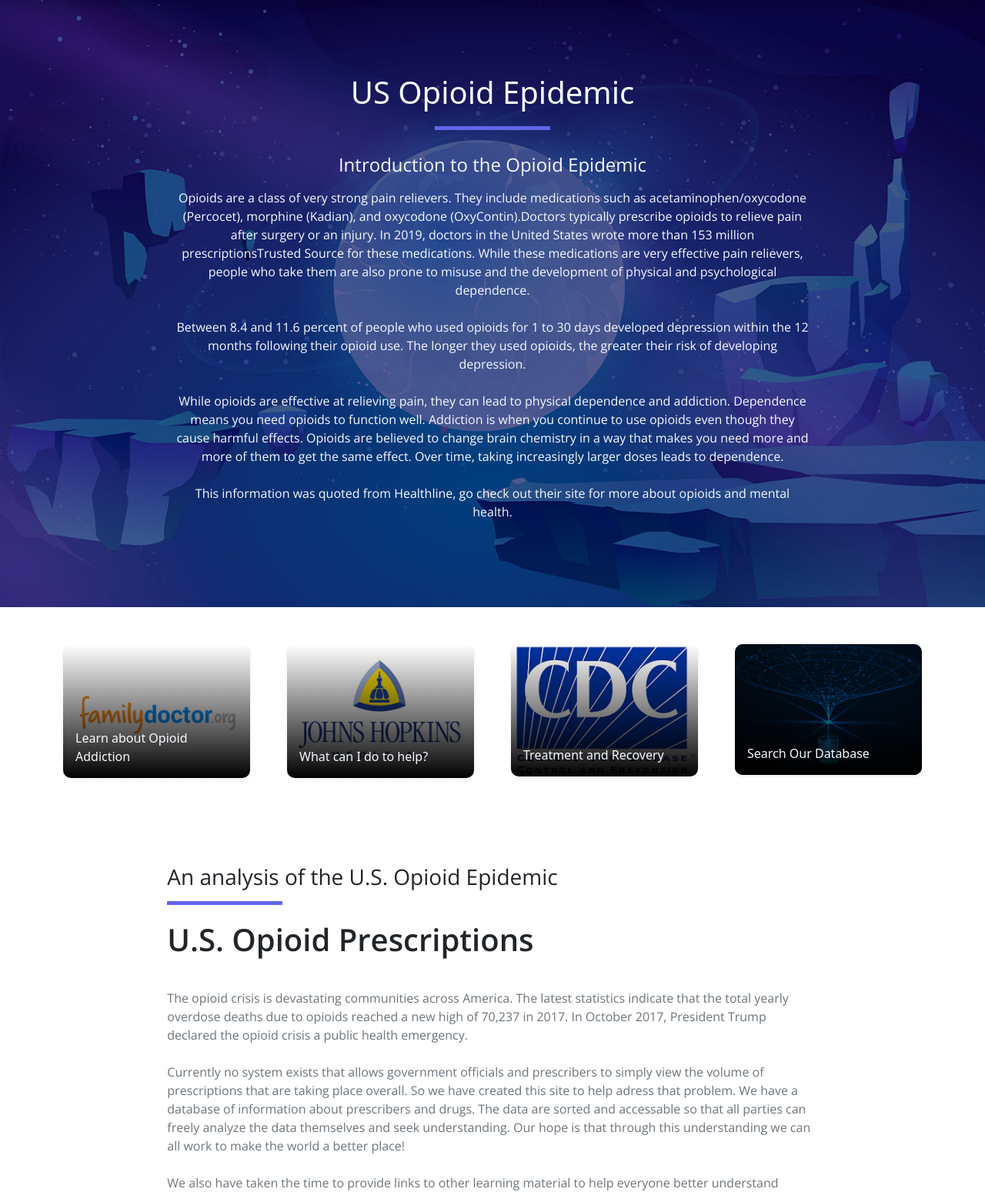
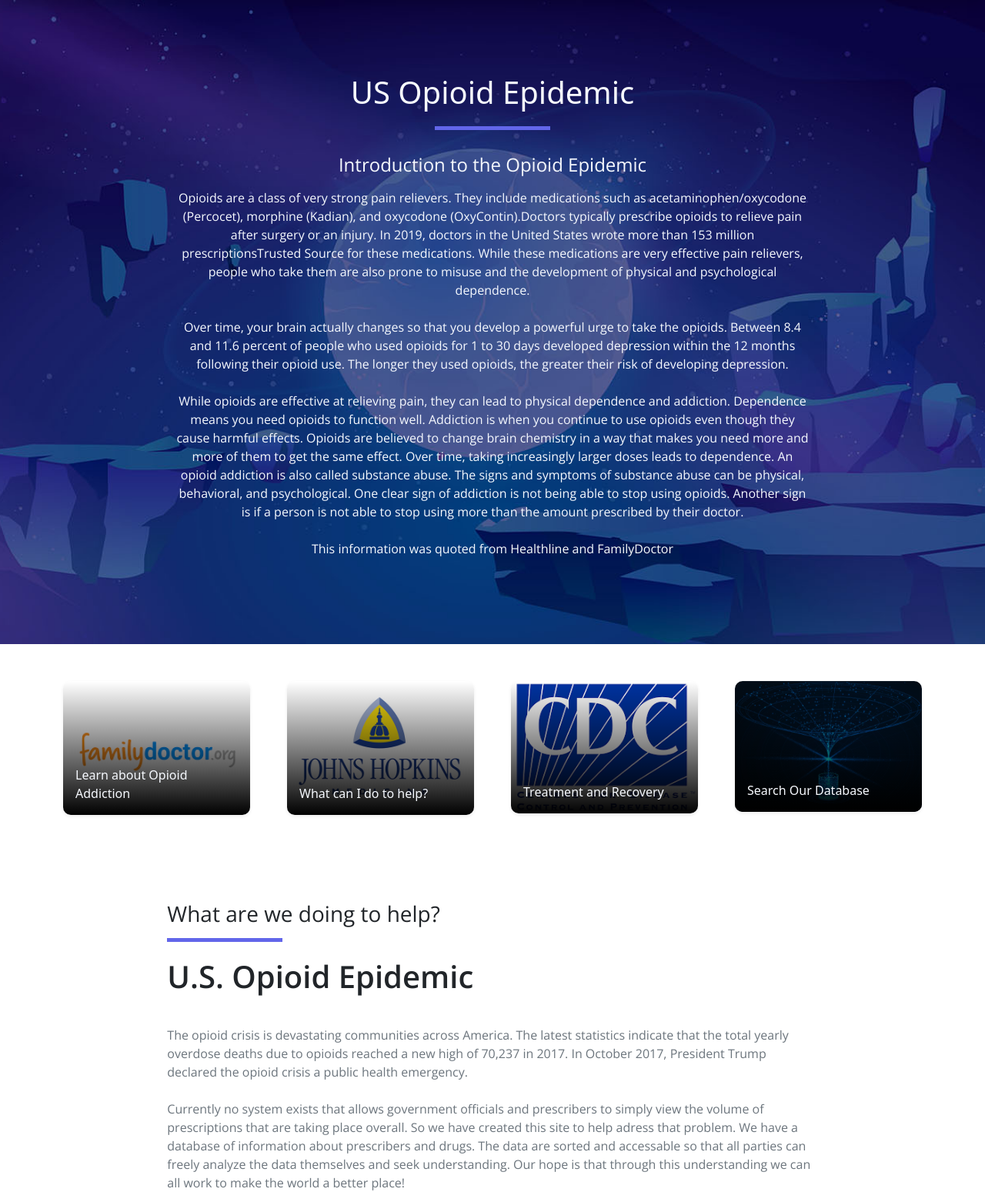
Before and after one commit to IS-Core-1-15/intex, a Django app: page /learn/ in a window 1280 px wide. Shown: the part 76-1625 px from the top of the page at 77% size. Run offline with Django 3.2, Linux system fonts and the light colour scheme; parts of the project's set-up code (start-up, migrations or seed data) failed here and were passed over; some libraries are stand-ins or nearby versions.

Commit message:
text changes and link fix

```diff
--- a/templates/DrugApp/learn.html
+++ b/templates/DrugApp/learn.html
@@ -16,12 +16,14 @@
             <p class="banner-footer light-300">
                 Opioids are a class of very strong pain relievers. They include medications such as acetaminophen/oxycodone (Percocet), morphine (Kadian), and oxycodone (OxyContin).Doctors typically prescribe opioids to relieve pain after surgery or an injury. In 2019, doctors in the United States wrote more than 153 million prescriptionsTrusted Source for these medications. While these medications are very effective pain relievers, people who take them are also prone to misuse and the development of physical and psychological dependence.
                 <br><br>
-                Between 8.4 and 11.6 percent of people who used opioids for 1 to 30 days developed depression within the 12 months following their opioid use. The longer they used opioids, the greater their risk of developing depression.
+                Over time, your brain actually changes so that you develop a powerful urge to take the opioids. Between 8.4 and 11.6 percent of people who used opioids for 1 to 30 days developed depression within the 12 months following their opioid use. The longer they used opioids, the greater their risk of developing depression.
+
+
                 <br><br>
-                While opioids are effective at relieving pain, they can lead to physical dependence and addiction. Dependence means you need opioids to function well. Addiction is when you continue to use opioids even though they cause harmful effects. Opioids are believed to change brain chemistry in a way that makes you need more and more of them to get the same effect. Over time, taking increasingly larger doses leads to dependence.
+                While opioids are effective at relieving pain, they can lead to physical dependence and addiction. Dependence means you need opioids to function well. Addiction is when you continue to use opioids even though they cause harmful effects. Opioids are believed to change brain chemistry in a way that makes you need more and more of them to get the same effect. Over time, taking increasingly larger doses leads to dependence. An opioid addiction is also called substance abuse. The signs and symptoms of substance abuse can be physical, behavioral, and psychological. One clear sign of addiction is not being able to stop using opioids. Another sign is if a person is not able to stop using more than the amount prescribed by their doctor.
                 <br><br>
                 <!-- Link to the page that all of this is from, should probably fix the hover display on it-->
-                This information was quoted from <a href="https://www.healthline.com/health/opioid-withdrawal/mental-health-connection" class="mylink">Healthline</a>, go check out their site for more about opioids and mental health.
+                This information was quoted from <a href="https://www.healthline.com/health/opioid-withdrawal/mental-health-connection" class="mylink">Healthline</a> and <a href="https://familydoctor.org/condition/opioid-addiction/" class="mylink">FamilyDoctor</a>
             </p>
         </div>
     </div>
@@ -96,8 +98,8 @@
 <!-- information block -->
 <div class="row pt-5">
     <div class="worksingle-content col-lg-8 m-auto text-left justify-content-center">
-        <h2 class="worksingle-heading h3 pb-3 light-300 typo-space-line">An analysis of the U.S. Opioid Epidemic</h2>
-        <h1 class="feature-work-heading h2 py-3 semi-bold-600">U.S. Opioid Prescriptions</h1>
+        <h2 class="worksingle-heading h3 pb-3 light-300 typo-space-line">What are we doing to help?</h2>
+        <h1 class="feature-work-heading h2 py-3 semi-bold-600">U.S. Opioid Epidemic</h1>
         <p class="worksingle-footer py-3 text-muted light-300">
             The opioid crisis is devastating communities across America. The latest statistics indicate that the total yearly overdose deaths due to opioids reached a new high of 70,237 in 2017. In October 2017, President Trump declared the opioid crisis a public health emergency.
             <br><br>
--- a/templates/base.html
+++ b/templates/base.html
@@ -63,7 +63,7 @@
                     </div> {% endcomment %}
 
                     <!-- Temporary dead buttons-->
-                    <a class="nav-link" href="{% url 'error' type=404 %}"><i class='bx bx-bell bx-sm bx-tada-hover text-primary'></i></a>
+                    <a class="nav-link" href="#"><i class='bx bx-bell bx-sm bx-tada-hover text-primary'></i></a>
                     <a class="nav-link" href="#"><i class='bx bx-cog bx-sm text-primary'></i></a>
                     <a class="nav-link" href="#"><i class='bx bx-user-circle bx-sm text-primary'></i></a>
                 </div>
```
